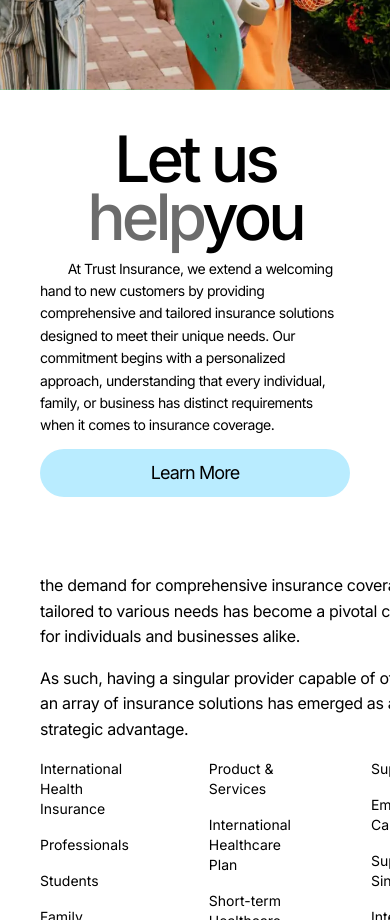
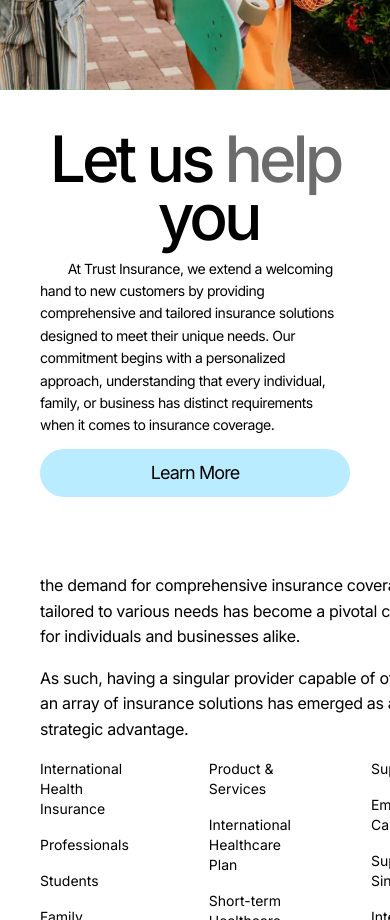
Before and after one commit to M-Panz/Trust, a website: page index.html in a window 390 px wide. Shown: the part 6340-7260 px from the top of the page. Drawn offline with Linux system fonts and the light colour scheme.

Commit message:
update responsive design

```diff
--- a/index.html
+++ b/index.html
@@ -168,7 +168,7 @@
             <img src="files/img/foto_section6_1.webp" alt="foto_bg6" class="w-full h-full object-cover object-center">
         </div>
         <div class="grid justify-center lg:flex lg:items-center lg:justify-between px-[40px] pb-3 gap-y-3">
-            <h1 class="text-center lg:text-left text-[64px] xl:text-[80px] font-medium leading-[90%] -tracking-[0.25rem]">Let us <span class="hidden lg:flex"><br> &nbsp; &nbsp; <span class="text-[#6C6C6C]">help</span> you</span> <span class="lg:hidden"><span class="text-[#6C6C6C]">help</span>you</span></h1>
+            <h1 class="text-center lg:text-left text-[64px] xl:text-[80px] font-medium leading-[90%] -tracking-[0.25rem]">Let us <span class="hidden lg:flex"><br> &nbsp; &nbsp; <span class="text-[#6C6C6C]">help &nbsp;</span> you</span> <span class="lg:hidden"><span class="text-[#6C6C6C]">help &nbsp;</span> you </span></h1>
             <p class="text-sm xl:text-base leading-[160%] -tracking-[0.03rem] max-w-[500px] lg:max-w-[380px] xl:max-w-[500px] 2xl:max-w-[650px] 4xl:max-w-[800px]">&nbsp; &nbsp; &nbsp; &nbsp; At Trust Insurance, we extend a welcoming hand to new customers by providing comprehensive and tailored insurance solutions designed to meet their unique needs. Our commitment begins with a personalized approach, understanding that every individual, family, or business has distinct requirements when it comes to insurance coverage.</p>
             <button type="button" class="bg-[#B9ECFF] py-[16px] px-[32px] border rounded-[360px] border-hidden text-black text-lg leading-[90%] -tracking-[0.05625rem] hover:bg-black hover:text-white transition duration-300">Learn More</button>
         </div>
```
Also changed, not shown: files/css/tailwind.css.
